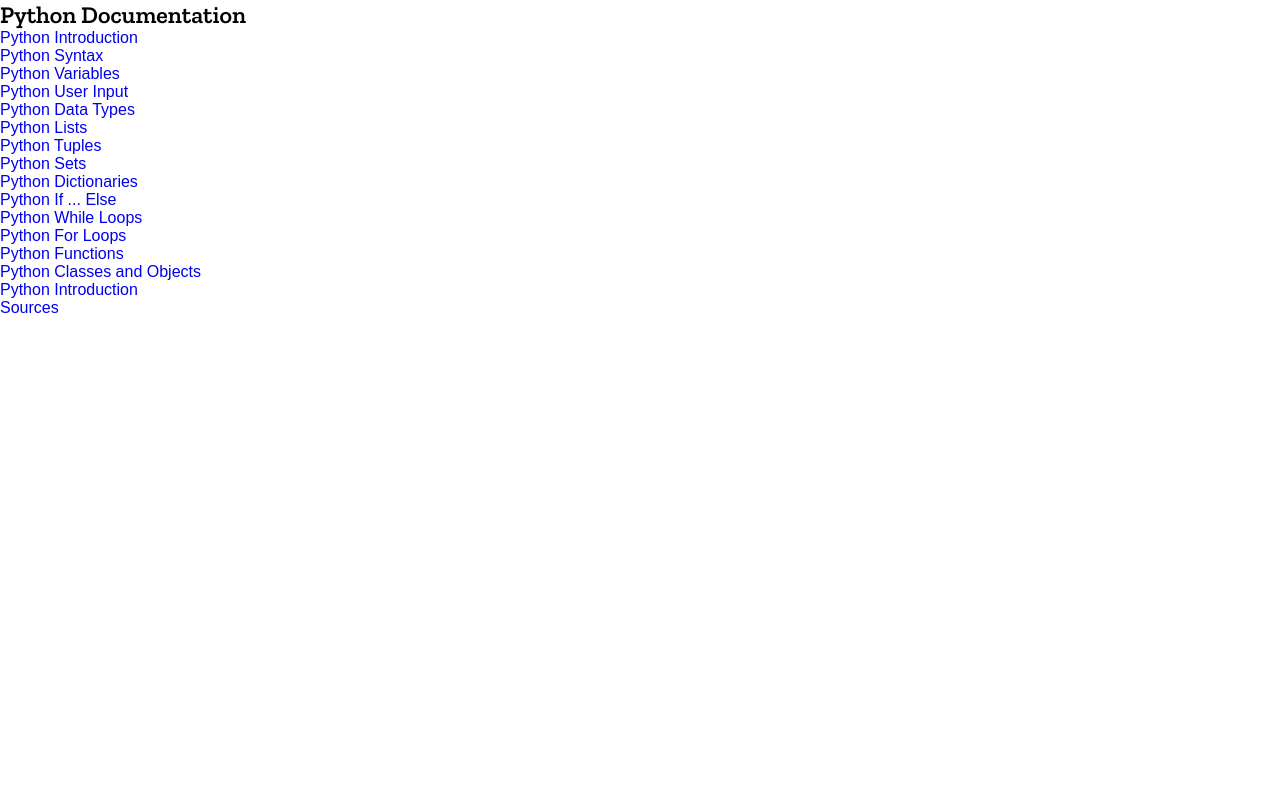
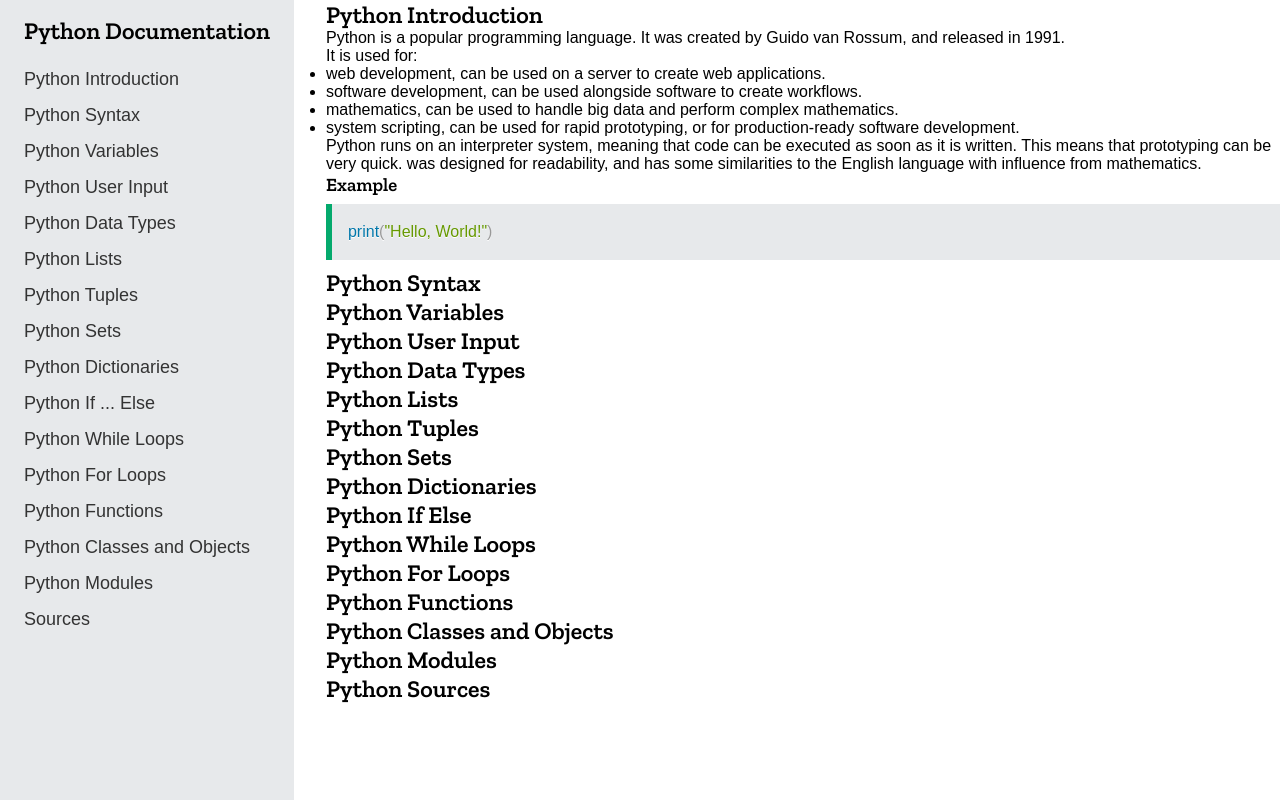
Before and after one commit to DanielaIacoboaea/Freecodecamp---Technical-Doc-Page, a plain HTML site: page index.html in a window 1280 px wide. Drawn offline with nearby package versions, Linux system fonts and the light colour scheme.

Commit message:
Create navigation

```diff
--- a/index.html
+++ b/index.html
@@ -13,8 +13,13 @@
     <title>Python Technical Documentation Page</title>
 </head>
 <body>
+    <div class="content-wrapper">
         <header>
-        <nav id="navbar">
+            <input type="checkbox" id="nav-burger" class="nav-burger">
+            <label for="nav-burger" class="nav-burger-label">
+            <span></span>
+            </label>
+            <nav id="navbar" class="navigation">
                 <h1>Python Documentation</h1>
                 <ul>
                     <li><a class="nav-link" href="#Python_Introduction">Python Introduction</a></li>
@@ -31,7 +36,7 @@
                     <li><a class="nav-link" href="#Python_For_Loops">Python For Loops</a></li>
                     <li><a class="nav-link" href="#Python_Functions">Python Functions</a></li>
                     <li><a class="nav-link" href="#Python_Classes_and_Objects">Python Classes and Objects</a></li>
-                <li><a class="nav-link" href="#Python_Modules">Python Introduction</a></li>
+                    <li><a class="nav-link" href="#Python_Modules">Python Modules</a></li>
                     <li><a class="nav-link" href="#Sources">Sources</a></li>
                 </ul>
             </nav>
@@ -39,55 +44,66 @@
 
         <main id="main-doc">
             <section class="main-section" id="Python_Introduction">
-
+                <h2>Python Introduction</h2>
+                <p>Python is a popular programming language. It was created by Guido van Rossum, and released in 1991.</p>
+                <p>It is used for:</p>
+                <ul>
+                    <li>web development, can be used on a server to create web applications.</li>
+                    <li>software development, can be used alongside software to create workflows.</li>
+                    <li>mathematics, can be used to handle big data and perform complex mathematics.</li>
+                    <li>system scripting, can be used for rapid prototyping, or for production-ready software development.</li>
+                </ul>
+                <p>Python runs on an interpreter system, meaning that code can be executed as soon as it is written. This means that prototyping can be very quick.  was designed for readability, and has some similarities to the English language with influence from mathematics.</p>
+                <h3>Example</h3>
+                <pre class="language-py"><code>print("Hello, World!")</code></pre>
             </section>
             <section class="main-section" id="Python_Syntax">
-
+                <h2>Python Syntax</h2>
             </section>
             <section class="main-section" id="Python_Variables">
-
+                <h2>Python Variables</h2>
             </section>
             <section class="main-section" id="Python_User_Input">
-
+                <h2>Python User Input</h2>
             </section>
             <section class="main-section" id="Python_Data_Types">
-
+                <h2>Python Data Types</h2>
             </section>
             <section class="main-section" id="Python_Lists">
-
+                <h2>Python Lists</h2>
             </section>
             <section class="main-section" id="Python_Tuples">
-
+                <h2>Python Tuples</h2>
             </section>
             <section class="main-section" id="Python_Sets">
-
+                <h2>Python Sets</h2>
             </section>
             <section class="main-section" id="Python_Dictionaries">
-
+                <h2>Python Dictionaries</h2>
             </section>
             <section class="main-section" id="Python_If_Else">
-
+                <h2>Python If Else</h2>
             </section>
             <section class="main-section" id="Python_While_Loops">
-
+                <h2>Python While Loops</h2>
             </section>
             <section class="main-section" id="Python_For_Loops">
-
+                <h2>Python For Loops</h2>
             </section>
             <section class="main-section" id="Python_Functions">
-
+                <h2>Python Functions</h2>
             </section>
             <section class="main-section" id="Python_Classes_and_Objects">
-
+                <h2>Python Classes and Objects</h2>
             </section>
             <section class="main-section" id="Python_Modules">
-
+                <h2>Python Modules</h2>
             </section>
             <section class="main-section" id="Sources">
-
+                <h2>Python Sources</h2>
             </section>
-
         </main>
+    </div>
    <!-- <h1>Technical Documentation Page</h1>
     <pre class="language-py">
         <code>
--- a/style.css
+++ b/style.css
@@ -1,3 +1,17 @@
+/* Table of contents for the stylesheet
+=======================================
+1. Html and Body generic style
+2. Navigation
+3. Navigation for mobile
+4. Main
+=======================================
+*/
+
+
+/*=====================================
+1. Html and Body generic style
+=====================================*/
+
 *, *::before, *::after {
     box-sizing: border-box;
     padding: 0;
@@ -9,3 +23,123 @@
 h1, h2, h3, h4{
     font-family: 'Zilla Slab', serif;
 }
+
+body {
+    min-height: 100vh;
+}
+
+main{
+    width: 100%;
+    height: auto;
+}
+
+.content-wrapper{
+    width: 100%;
+    height: 100%;
+    display: flex;
+    gap: 2em;
+}
+
+pre[class*=language-] {
+    display: block;
+    background: #E7E9EB;
+    padding: 1rem;
+    border-left: 6px solid #04AA6D;
+}
+
+/*=====================================
+2. Navigation
+=====================================*/
+header {
+    min-height: 100vh;
+    display: flex;
+    flex-direction: column;
+    align-items: flex-start;
+    background-color: #E7E9EB;
+}
+
+.navigation h1{
+    padding: 1rem 1.5rem;
+}
+.navigation {
+    display: none;
+}
+.navigation{
+    min-height: 100vh;
+    width: max-content;
+    overflow-y: scroll;
+}
+
+.navigation ul{
+    list-style-type: none;
+    line-height: 2;
+}
+.navigation li a{
+    display: inline-block;
+    padding: 0 1.5rem;
+    width: 100%;
+    color: #333;
+    font-size: min(18px, 4rem);
+}
+
+.navigation li a:hover,
+.navigation li a:focus{
+    color: #fff;
+    background-color: #04AA6D;
+}
+
+/*=====================================
+3. Navigation for mobile
+=====================================*/
+
+.nav-burger{
+    display: none;
+}
+
+.nav-burger + label{
+    cursor: pointer;
+}
+.nav-burger-label{
+    display: flex;
+    align-items: flex-start;
+    padding: 1rem 1.5rem;
+}
+
+.nav-burger-label span{
+    display: block;
+    position: relative;
+    width: 1.7em;
+    height: 3.5px;
+    border-radius: 20px;
+    background-color: #333;
+}
+
+.nav-burger-label span::before,
+.nav-burger-label span::after{
+    content:'';
+    position: absolute;
+    width: 100%;
+    height: 100%;
+    background-color: #333;
+}
+
+.nav-burger-label span::before{
+    bottom: 8px;
+}
+
+.nav-burger-label span::after{
+    top: 8px;
+}
+
+input[type=checkbox]:checked ~ .navigation{
+   display: block;
+}
+
+@media only screen and (min-width: 950px){
+    .navigation {
+        display: block;
+    }
+    .nav-burger-label{
+        display: none;
+    }
+}
```
Lines whose indentation alone changed are shown as unchanged.
